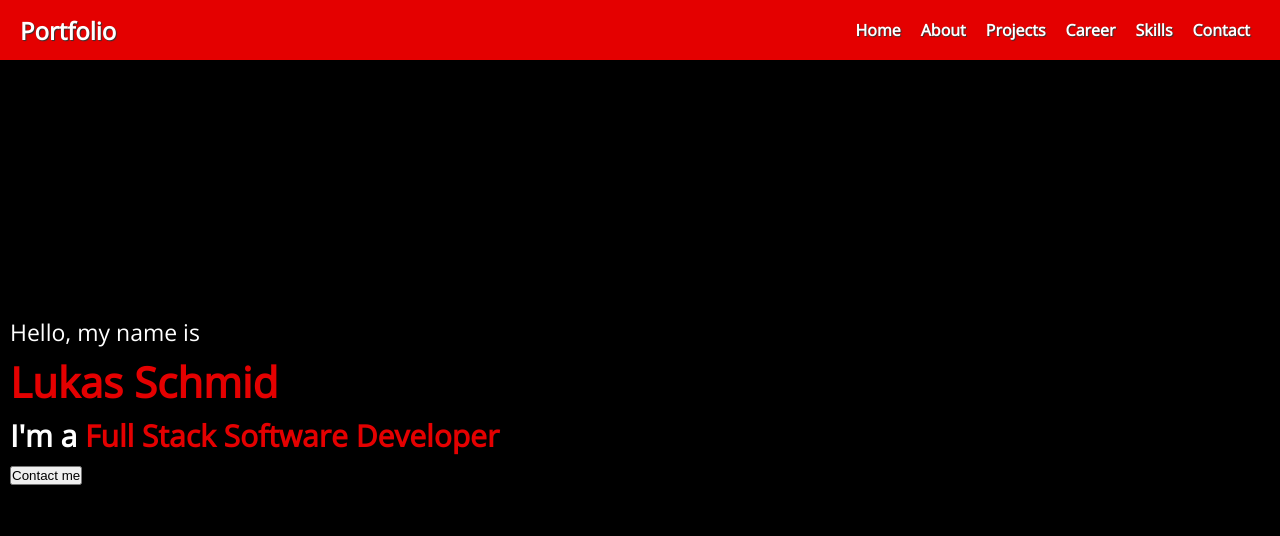
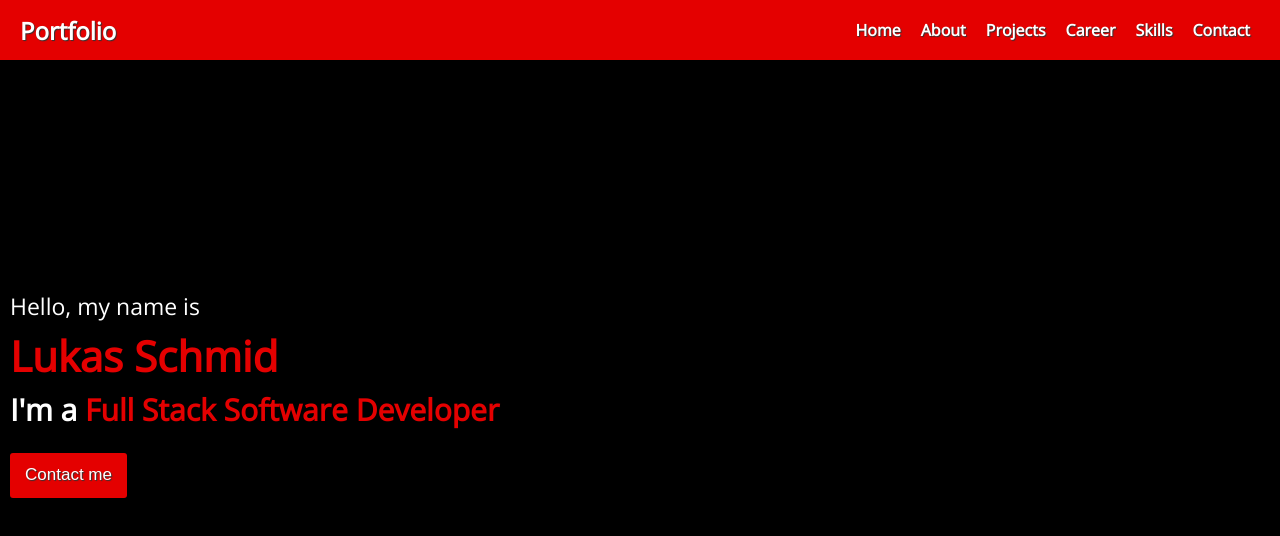
Before and after one commit to lukas-schmid/My-Portfolio, a website built with webpack: page index.html in a window 1280 px wide. Built offline with nearby package versions, Linux system fonts and the light colour scheme.

Commit message:
home done

```diff
--- a/src/styles/styles.scss
+++ b/src/styles/styles.scss
@@ -157,7 +157,21 @@ button {
 }
 
 .header__button {
-  margin: 5px 0px;
+  margin: 18px 0px;
+  width: 117px;
+  height: 45px;
+  border: none;
+  border-radius: 3px;
+  background-color: $primaryBgColor;
+  font-size: 17px;
+  color: $secondaryTextColor;
+  text-shadow: 1px 1px 1px $primaryTextColor;
+
+  &:hover {
+    background: none;
+    border: 2px solid $thirdTextColor;
+    color: $thirdTextColor;
+  }
 }
 
 /* ------ Media Queries ------ */
```
Also changed, not shown: dist/bundle.css.
